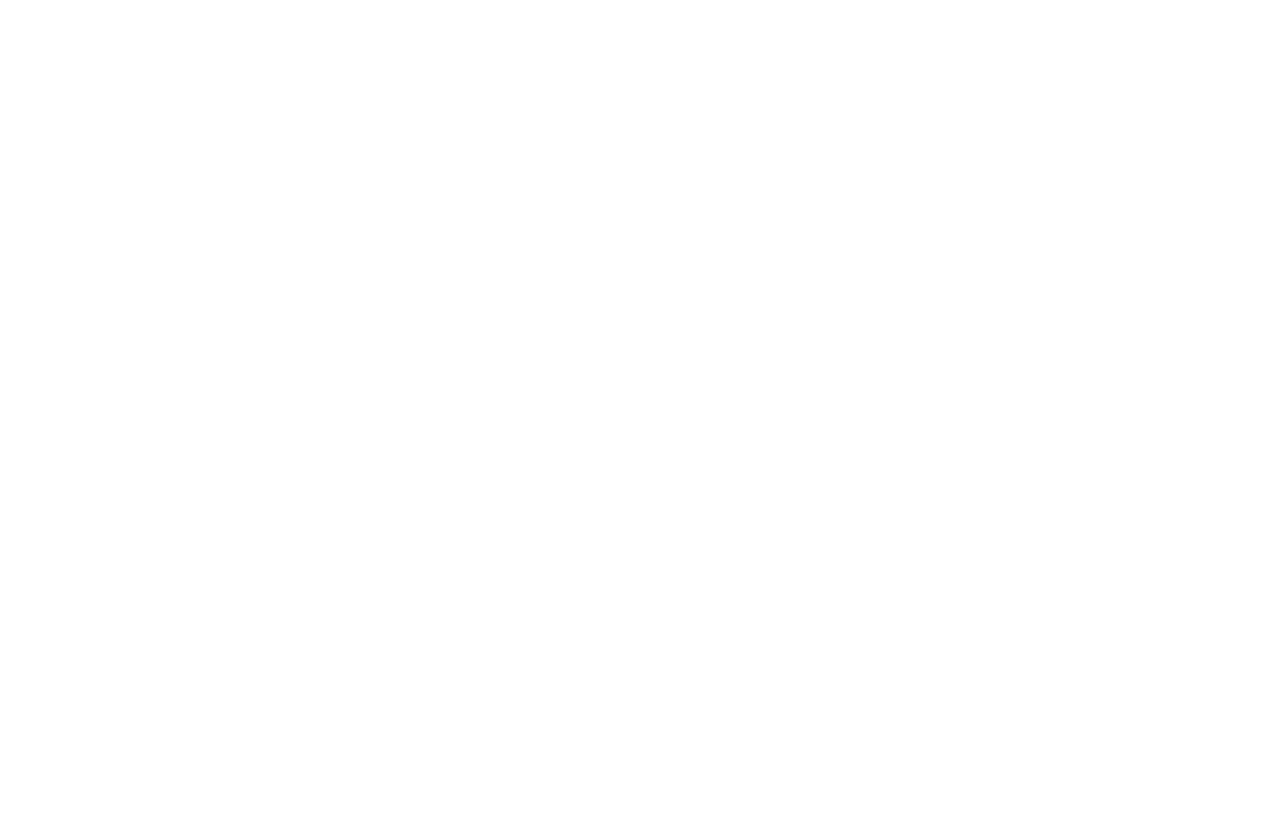
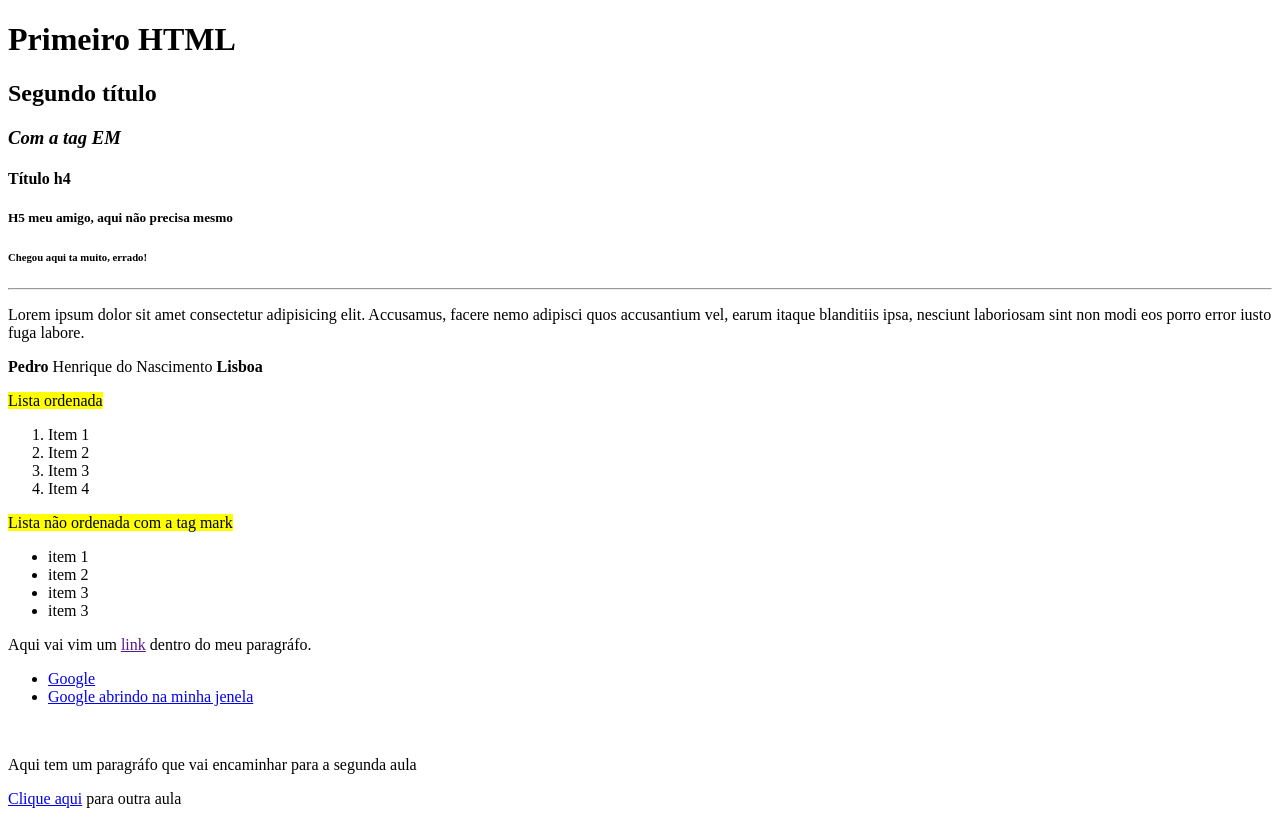
Before and after one commit to pedrolisboaa/html_css_js, a plain HTML site: page 1_introducao_html/1_index.html in a window 1280 px wide. Before the commit the page ends 800 px from the top, so only its background shows below. Drawn offline with Linux system fonts and the light colour scheme.

Commit message:
finalizando primeiro cap HTML

```diff
--- a/1_introducao_html/1_index.html
+++ b/1_introducao_html/1_index.html
@@ -1,11 +1,58 @@
 <!DOCTYPE html>
 <html lang="pt-br">
+
 <head>
     <meta charset="UTF-8">
     <meta name="viewport" content="width=device-width, initial-scale=1.0">
     <title>1º HTHML </title>
 </head>
+
 <body>
 
+    <h1>Primeiro HTML</h1>
+    <h2>Segundo título</h2>
+    <h3><em>Com a tag EM</em></h3>
+    <h4>Título h4</h4>
+    <h5>H5 meu amigo, aqui não precisa mesmo</h5>
+    <h6>Chegou aqui ta muito, errado!</h6>
+    <hr>
+
+    <p>Lorem ipsum dolor sit amet consectetur adipisicing elit. Accusamus, facere nemo adipisci quos accusantium vel,
+        earum itaque blanditiis ipsa, nesciunt laboriosam sint non modi eos porro error iusto fuga labore.</p>
+
+    <p>
+        <strong>Pedro</strong> Henrique do Nascimento <strong>Lisboa</strong>
+    </p>
+
+    <p><mark>Lista ordenada</mark></p>
+    <ol>
+        <li>Item 1</li>
+        <li>Item 2</li>
+        <li>Item 3</li>
+        <li>Item 4</li>
+    </ol>
+
+    <p><mark>Lista não ordenada com a tag mark</mark></p>
+    <ul>
+        <li>item 1</li>
+        <li>item 2</li>
+        <li>item 3</li>
+        <li>item 3</li>
+    </ul>
+
+    <p>Aqui vai vim um  <a href="">link</a> dentro do meu paragráfo.</p>
+
+    <ul>
+        <li><a href="https://www.google.com.br" target="_blank">Google</a></li>
+        <li><a href="https://www.google.com.br">Google abrindo na minha jenela</a></li>
+    </ul>
+    <br>
+
+    <p>Aqui tem um paragráfo que vai encaminhar para a segunda aula</p>
+    <p><a href="2_principais_tags.html">Clique aqui</a> para outra aula</p>
 </body>
+
+
+</body>
+
 </html>
```
Also changed, not shown: 1_introducao_html/2_principais_tags.html (added, +21 -0 lines), 1_introducao_html/3_1_desafio.html (added, +26 -0 lines), 1_introducao_html/4_semantica.html (added, +22 -0 lines).
